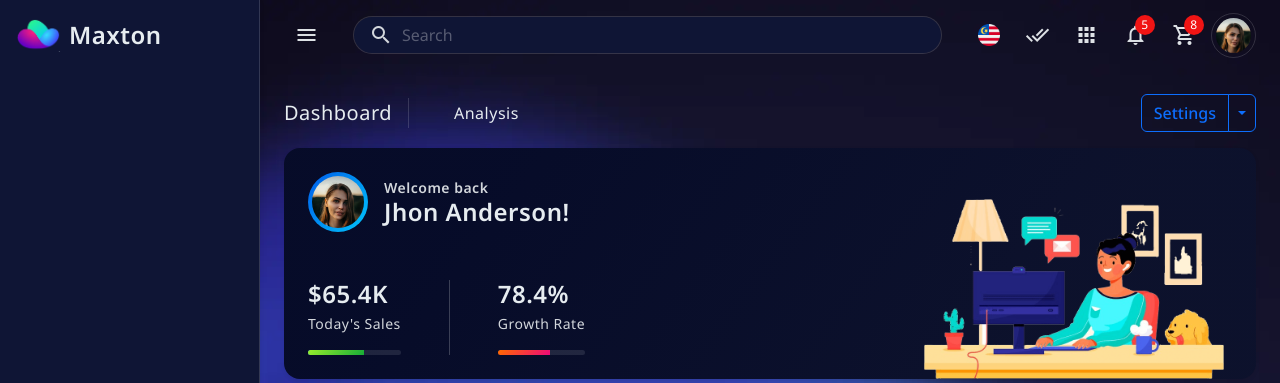
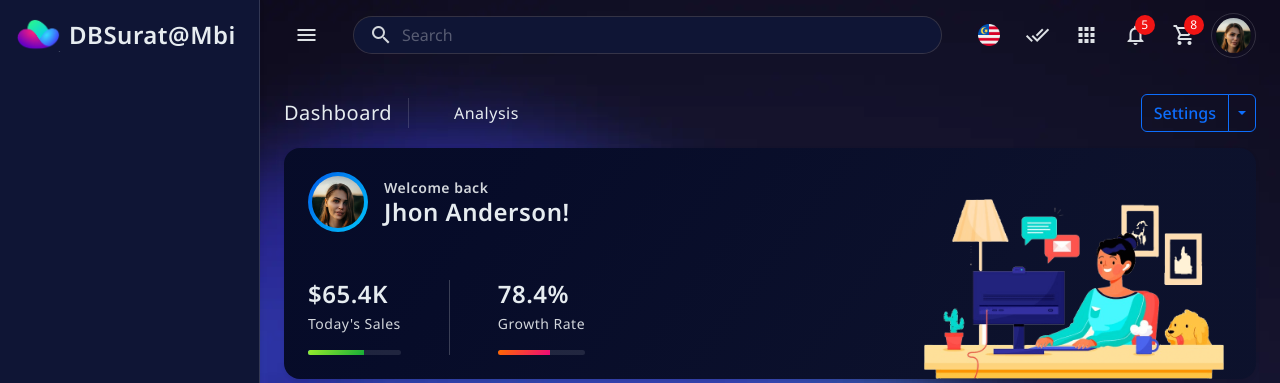
Before and after one commit to Hamkiu/surat-mbi, a Laravel app: page /dashboard in a window 1280 px wide. Shown: the top 383 px of the page. Run offline with Laravel 12, Linux system fonts and the light colour scheme; a user stored in the database is signed in; data comes from the database, SQL or seed files in the repository; data that the repository does not hold is empty.

Commit message:
20-05-2026: betulkan nama sistem

```diff
--- a/resources/views/layouts/master.blade.php
+++ b/resources/views/layouts/master.blade.php
@@ -6,7 +6,7 @@
   <meta name="viewport" content="width=device-width, initial-scale=1">
   <meta name="csrf-token" content="{{ csrf_token() }}">
 
-  <title>SisSurat | @yield('title')</title>
+  <title>DBSurat@mbi | @yield('title')</title>
   <!--favicon-->
   <link rel="icon" href="{{ asset('template/assets/images/favicon-32x32.png') }}" type="image/png">
   <!-- loader-->
--- a/resources/views/layouts/sidebar.blade.php
+++ b/resources/views/layouts/sidebar.blade.php
@@ -4,7 +4,7 @@
         <img src="{{ asset('template/assets/images/logo-icon.png') }}" class="logo-img" alt="">
       </div>
       <div class="logo-name flex-grow-1">
-        <h5 class="mb-0">Maxton</h5>
+        <h5 class="mb-0">DBSurat@mbi</h5>
       </div>
       <div class="sidebar-close">
         <span class="material-icons-outlined">close</span>
```
